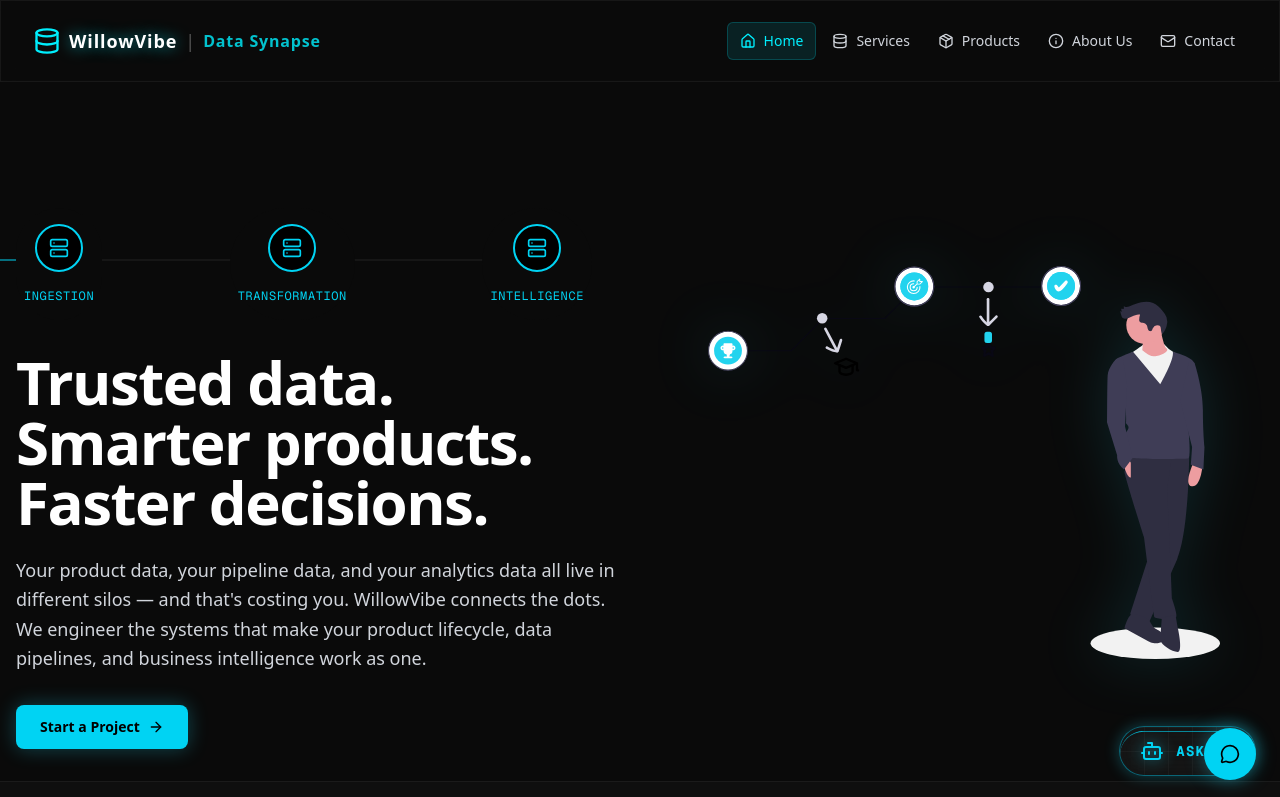
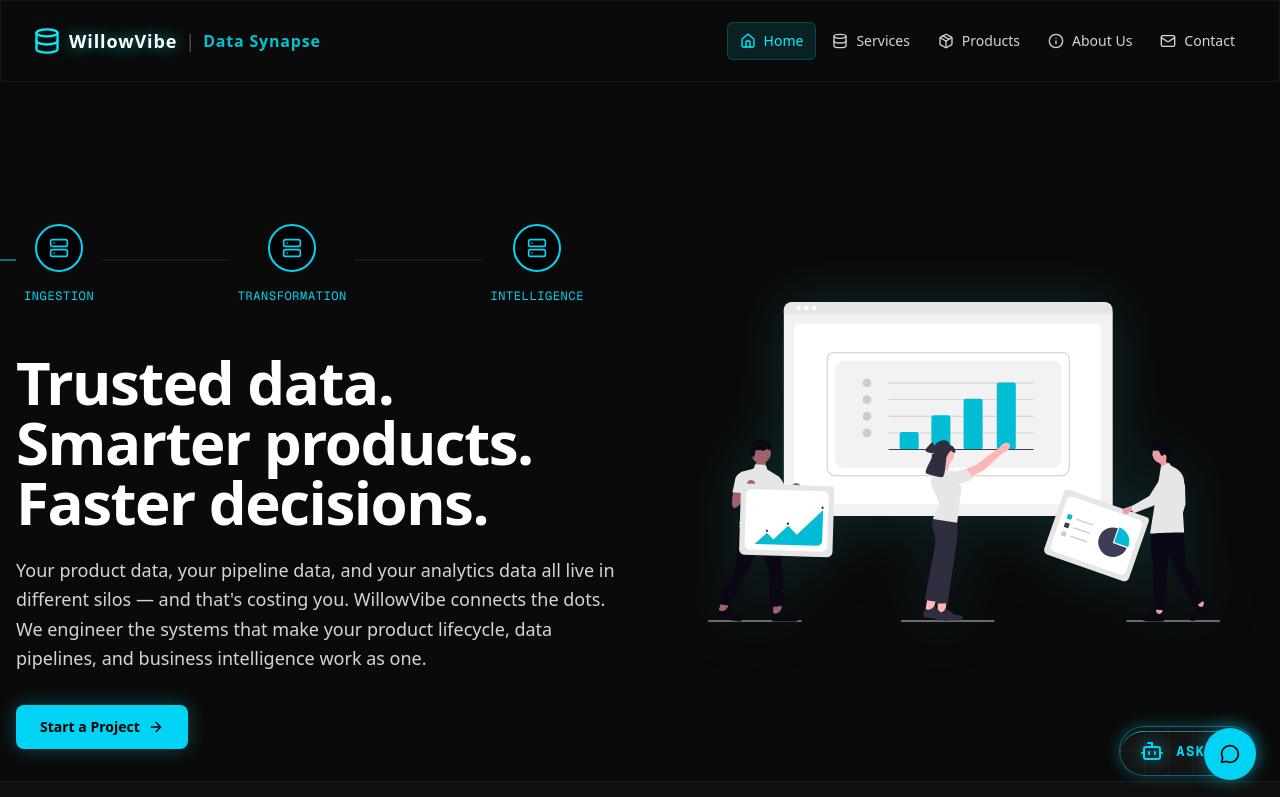
Before and after one commit to Sruthi-ng/willowvibe-web, a Next.js app: page / in a window 1280 px wide. Shown: the top 797 px of the page. Built offline with nearby package versions, Linux system fonts and the light colour scheme.

Commit message:
Update hero image source to hero-data-new.svg

```diff
--- a/src/app/page.tsx
+++ b/src/app/page.tsx
@@ -487,7 +487,7 @@
             className="w-full md:w-1/2 flex items-center justify-center"
           >
             <img
-              src="/hero-data.svg"
+              src="/hero-data-new.svg"
               alt="Data engineering illustration"
               className="w-full max-w-xs md:max-w-md lg:max-w-lg drop-shadow-[0_0_30px_rgba(34,211,238,0.15)]"
             />
```
